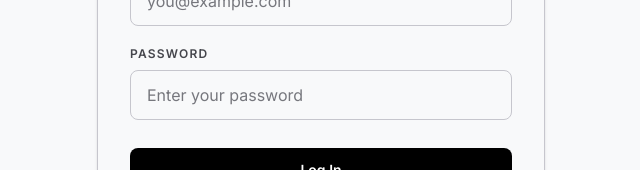
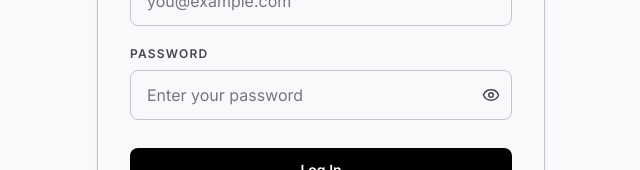
Before and after one commit to Nashiol/Echo, a Next.js app: page /login in a window 1280 px wide. Shown: the part 386-556 px from the top of the page, without its empty margins (319-959 px from the left). Built offline with nearby package versions, Linux system fonts and the light colour scheme.

Commit message:
Added logout functionality and button and added view password icons.

```diff
--- a/app/(auth)/login/page.tsx
+++ b/app/(auth)/login/page.tsx
@@ -2,10 +2,12 @@
 
 import Link from "next/link";
 import { useState } from "react";
+import { Eye, EyeOff } from "lucide-react";
 
 export default function LoginPage() {
   const [email, setEmail] = useState("");
   const [password, setPassword] = useState("");
+  const [showPassword, setShowPassword] = useState(false);
   const [error, setError] = useState("");
   const [loading, setLoading] = useState(false);
 
@@ -75,15 +77,25 @@ export default function LoginPage() {
           >
             Password
           </label>
+          <div className="relative">
             <input
               id="password"
-            type="password"
+              type={showPassword ? "text" : "password"}
               value={password}
               onChange={(e) => setPassword(e.target.value)}
               required
-            className="w-full px-4 py-3 rounded-lg border border-outline-variant bg-surface text-on-surface text-base outline-none focus:ring-2 focus:ring-secondary focus:border-transparent transition-all placeholder:text-outline"
+              className="w-full px-4 py-3 pr-10 rounded-lg border border-outline-variant bg-surface text-on-surface text-base outline-none focus:ring-2 focus:ring-secondary focus:border-transparent transition-all placeholder:text-outline"
               placeholder="Enter your password"
             />
+            <button
+              type="button"
+              onClick={() => setShowPassword(!showPassword)}
+              className="absolute right-3 top-1/2 -translate-y-1/2 text-on-surface-variant hover:text-primary transition-colors cursor-pointer"
+              tabIndex={-1}
+            >
+              {showPassword ? <EyeOff size={18} /> : <Eye size={18} />}
+            </button>
+          </div>
         </div>
 
         <button
--- a/app/(auth)/signup/page.tsx
+++ b/app/(auth)/signup/page.tsx
@@ -2,12 +2,14 @@
 
 import Link from "next/link";
 import { useState } from "react";
+import { Eye, EyeOff } from "lucide-react";
 
 export default function SignupPage() {
   const [firstName, setFirstName] = useState("");
   const [lastName, setLastName] = useState("");
   const [email, setEmail] = useState("");
   const [password, setPassword] = useState("");
+  const [showPassword, setShowPassword] = useState(false);
   const [error, setError] = useState("");
   const [loading, setLoading] = useState(false);
 
@@ -114,16 +116,26 @@ export default function SignupPage() {
           >
             Password
           </label>
+          <div className="relative">
             <input
               id="password"
-            type="password"
+              type={showPassword ? "text" : "password"}
               value={password}
               onChange={(e) => setPassword(e.target.value)}
               required
               minLength={6}
-            className="w-full px-4 py-3 rounded-lg border border-outline-variant bg-surface text-on-surface text-base outline-none focus:ring-2 focus:ring-secondary focus:border-transparent transition-all placeholder:text-outline"
+              className="w-full px-4 py-3 pr-10 rounded-lg border border-outline-variant bg-surface text-on-surface text-base outline-none focus:ring-2 focus:ring-secondary focus:border-transparent transition-all placeholder:text-outline"
               placeholder="At least 6 characters"
             />
+            <button
+              type="button"
+              onClick={() => setShowPassword(!showPassword)}
+              className="absolute right-3 top-1/2 -translate-y-1/2 text-on-surface-variant hover:text-primary transition-colors cursor-pointer"
+              tabIndex={-1}
+            >
+              {showPassword ? <EyeOff size={18} /> : <Eye size={18} />}
+            </button>
+          </div>
         </div>
 
         <button
--- /dev/null
+++ b/app/api/auth/logout/route.ts
@@ -0,0 +1,13 @@
+import { NextResponse } from "next/server";
+
+export async function POST() {
+  const response = NextResponse.json({ message: "Logged out" });
+  response.cookies.set("echo_token", "", {
+    httpOnly: true,
+    secure: process.env.NODE_ENV === "production",
+    sameSite: "lax",
+    maxAge: 0,
+    path: "/",
+  });
+  return response;
+}
--- a/components/Sidebar.tsx
+++ b/components/Sidebar.tsx
@@ -9,6 +9,7 @@ import {
   Star,
   Settings,
   LogIn,
+  LogOut,
   AudioLines,
   Menu,
   X,
@@ -42,6 +43,11 @@ export default function Sidebar() {
   }, []);
 
   const close = useCallback(() => setIsOpen(false), []);
+
+  const handleLogout = async () => {
+    await fetch("/api/auth/logout", { method: "POST" });
+    window.location.href = "/login";
+  };
 
   const initials = user
     ? `${user.firstName[0]}${user.lastName[0]}`.toUpperCase()
@@ -123,6 +129,13 @@ export default function Sidebar() {
                   {user.firstName} {user.lastName}
                 </p>
               </div>
+              <button
+                onClick={handleLogout}
+                className="p-1.5 rounded-lg text-on-surface-variant hover:bg-surface-container-highest hover:text-red-500 transition-colors cursor-pointer"
+                aria-label="Log out"
+              >
+                <LogOut size={16} />
+              </button>
             </div>
           ) : (
             <Link
```
Lines whose indentation alone changed are shown as unchanged.
